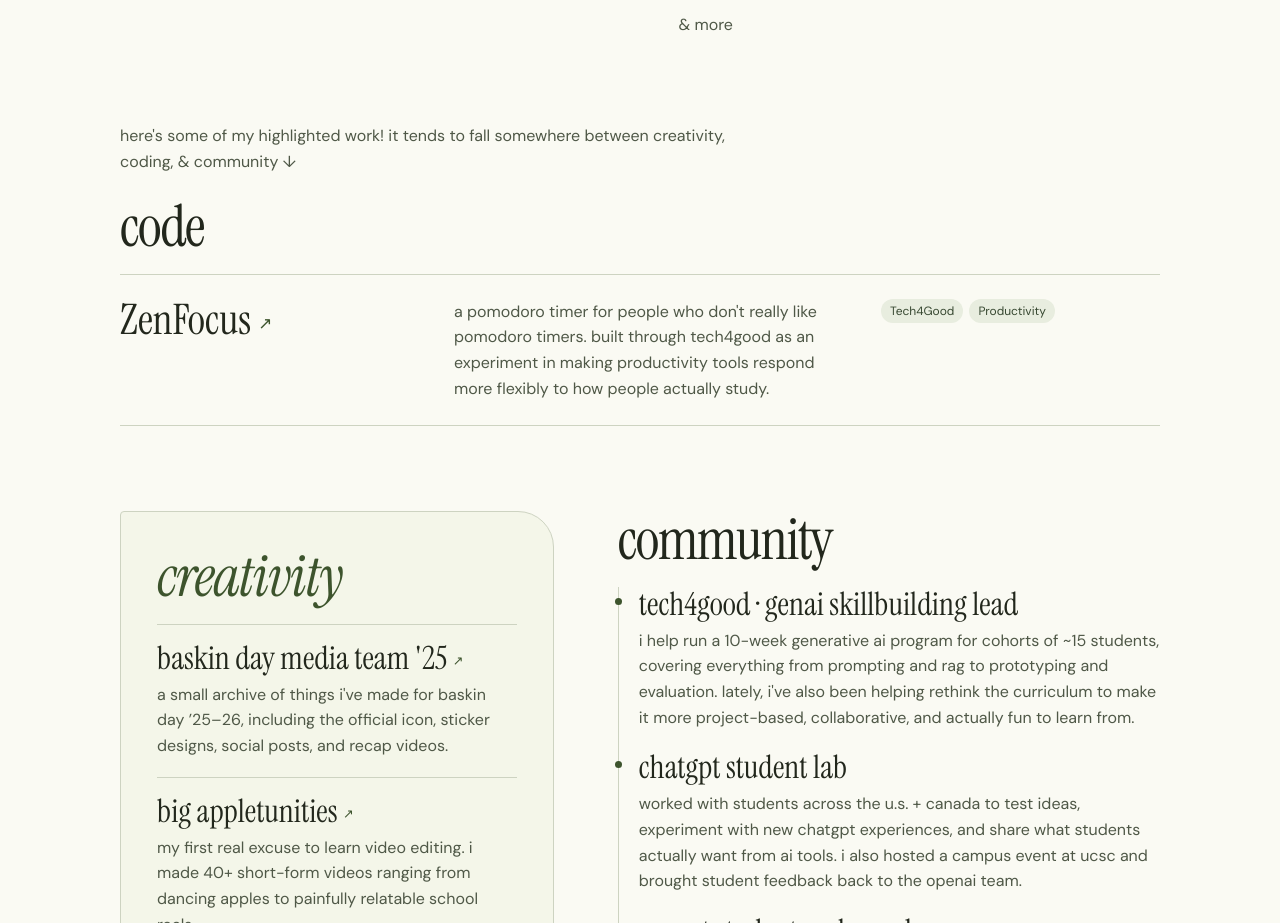
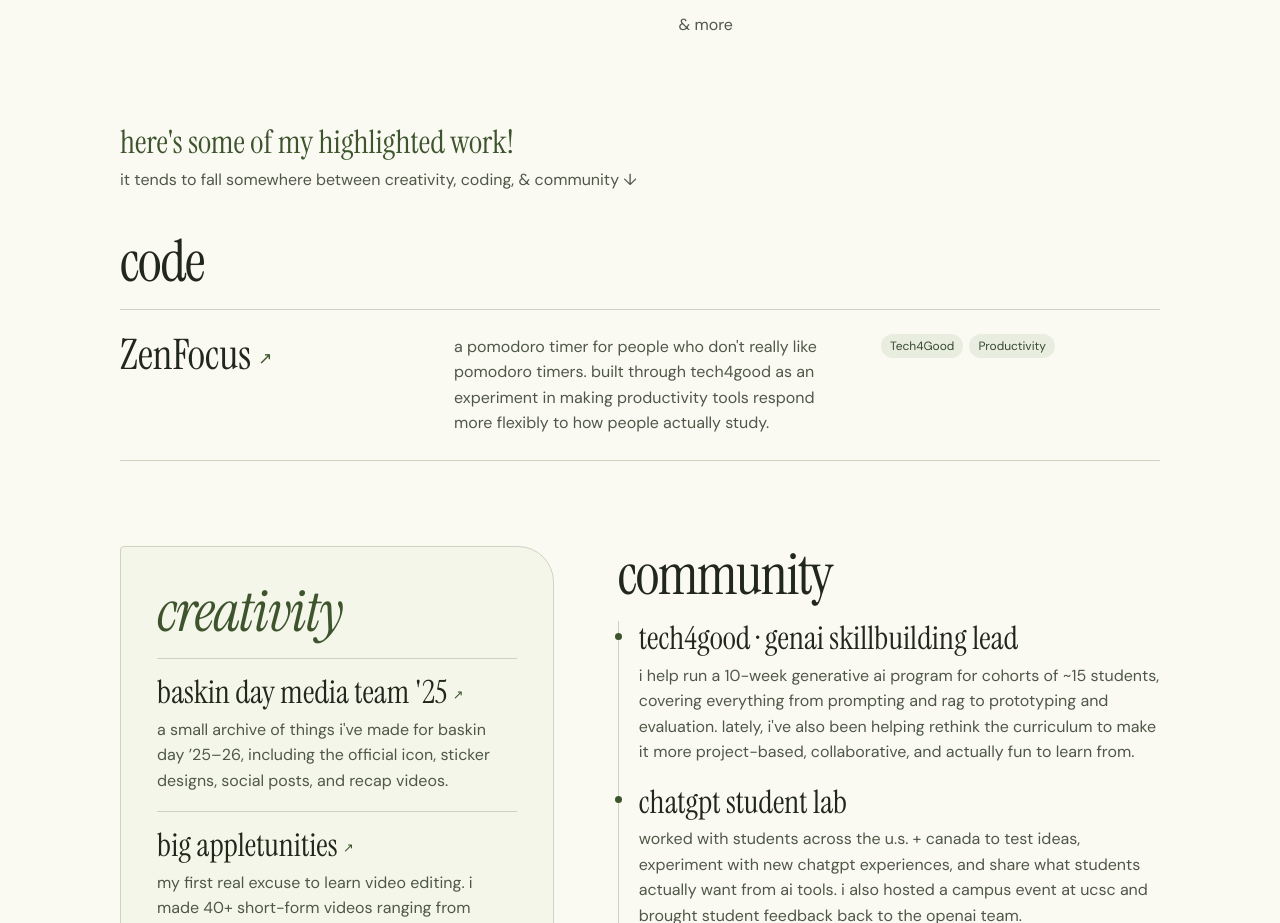
Before and after one commit to tsunderii/blueprint_intro, a React (Vite) app in the folder my-about-page/: page / in a window 1280 px wide. Shown: the part 1027-1950 px from the top of the page. Built offline with nearby package versions, Linux system fonts and the light colour scheme; no server answers; the database is empty.

Commit message:
Refine highlighted work intro typography

```diff
--- a/my-about-page/app.css
+++ b/my-about-page/app.css
@@ -210,8 +210,17 @@ h1 strong {
   margin-top: 1em;
 }
 
-.section .work-intro {
-  margin-bottom: 24px;
+.work-intro {
+  padding-bottom: clamp(24px, 4vw, 40px);
+}
+
+.section .work-intro-title {
+  color: var(--leaf);
+  font: 400 clamp(1.375rem, 3vw, 2rem) / 1.2 var(--serif);
+}
+
+.work-intro .work-intro-title + p {
+  margin-top: 6px;
 }
 
 #projects,
--- a/my-about-page/app.jsx
+++ b/my-about-page/app.jsx
@@ -132,9 +132,10 @@ function App() {
         </div>
 
         <section className="section" id="projects">
-          <p className="work-intro">
-            here's some of my highlighted work! it tends to fall somewhere between creativity, coding, &amp; community ↓
-          </p>
+          <header className="work-intro">
+            <p className="work-intro-title">here's some of my highlighted work!</p>
+            <p>it tends to fall somewhere between creativity, coding, &amp; community ↓</p>
+          </header>
           <h2>code</h2>
 
           <div className="project-grid">
```
